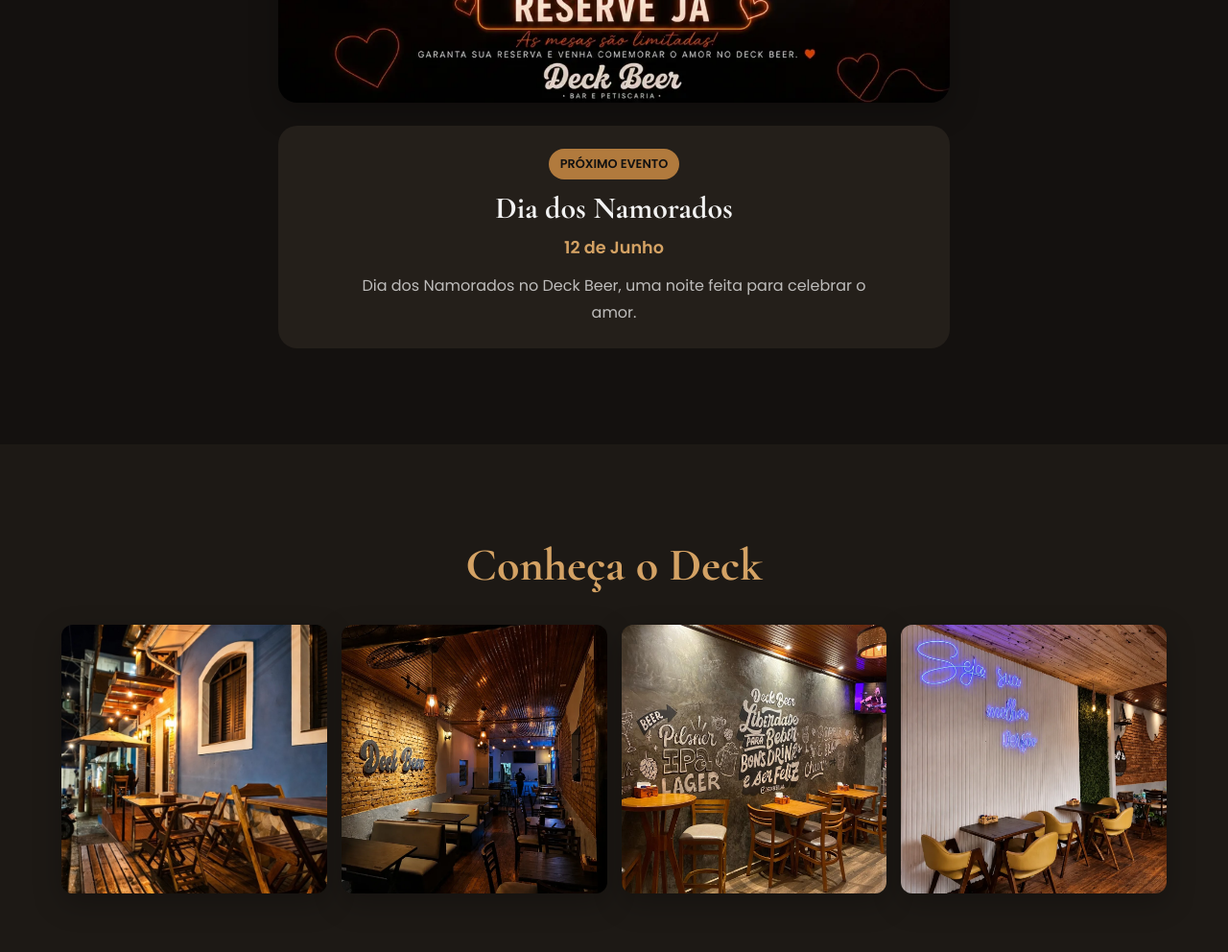
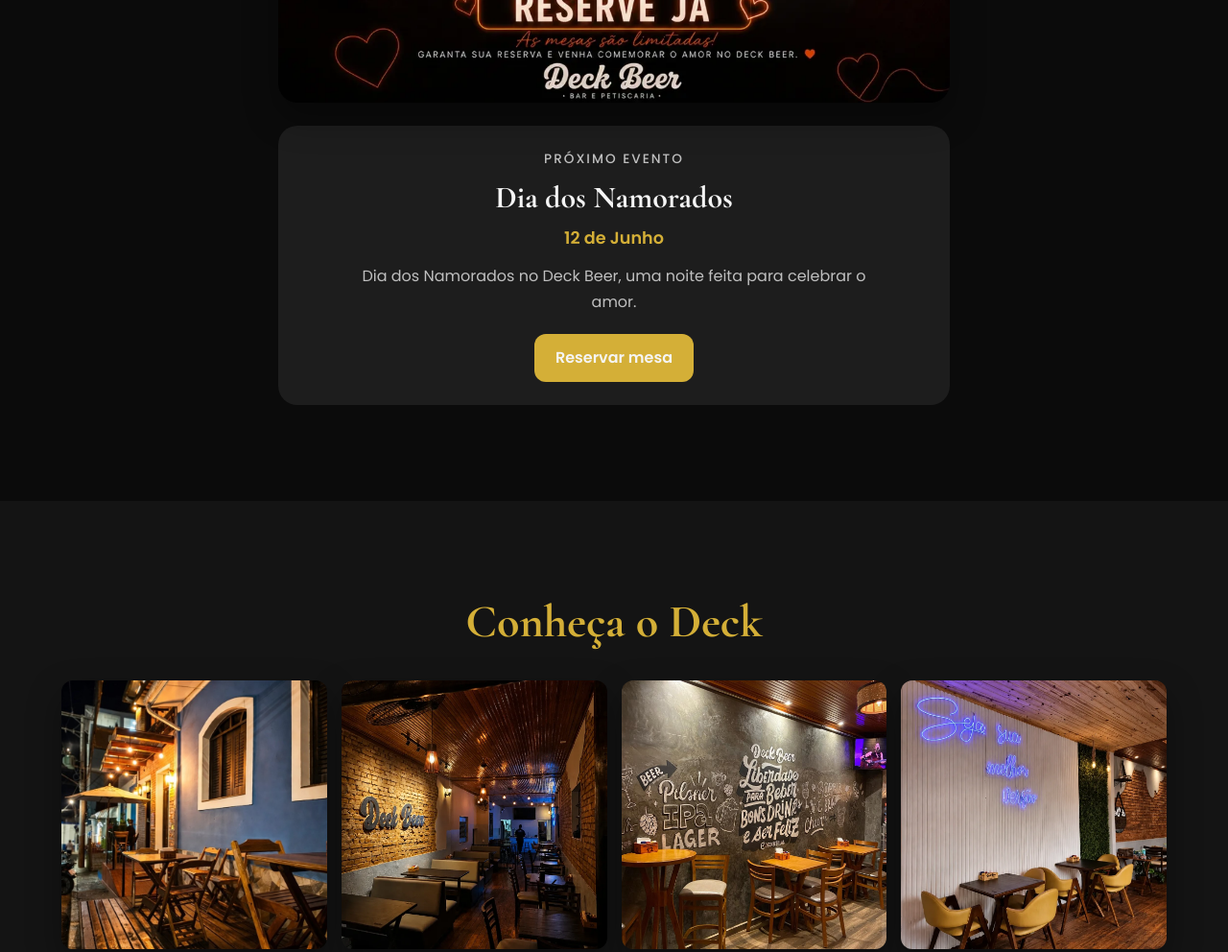
Before and after one commit to Juninalv/deck-beer, a plain HTML site: page index.html in a window 1280 px wide. Shown: the part 3260-4252 px from the top of the page at 96% size. Drawn offline with nearby package versions, Linux system fonts and the light colour scheme.

Commit message:
correções

```diff
--- a/CSS/evento.css
+++ b/CSS/evento.css
@@ -33,18 +33,22 @@
   background: var(--bg-card);
   border-radius: var(--radius-md);
   text-align: center;
+  display: flex;
+  flex-direction: column;
+  align-items: center;
 }
 
 .evento-tag {
-  display: inline-block;
+  display: block;
   margin-bottom: 12px;
-  padding: 6px 12px;
-  background: var(--bg-secondary);
-  color: var(--text-tertiary);
-  font-size: 0.8rem;
-  font-weight: 600;
+  background: none;
+  padding: 0;
+  border-radius: 0;
+  font-size: 0.85rem;
+  font-weight: 500;
+  letter-spacing: 2px;
   text-transform: uppercase;
-  border-radius: 999px;
+  color: var(--text-muted);
 }
 
 .evento-info h3 {
@@ -65,6 +69,7 @@
   margin: 0 auto;
   line-height: 1.7;
   color: var(--text-muted);
+  margin-bottom: 0;
 }
 
 .slider-btn {
@@ -92,6 +97,23 @@
 .slider-btn:hover {
   background: var(--bg-secondary);
   color: var(--text-tertiary);
+}
+
+.btn-reservar {
+  margin-top: 20px;
+  padding: 12px 22px;
+  background: var(--bg-secondary);
+  color: var(--text-primary);
+  border: none;
+  border-radius: var(--radius-sm);
+  font-weight: 600;
+  cursor: pointer;
+  transition: 0.3s ease;
+}
+
+.btn-reservar:hover {
+  filter: brightness(1.15);
+  transform: translateY(-2px);
 }
 
 /* =========================
--- a/CSS/global.css
+++ b/CSS/global.css
@@ -3,23 +3,20 @@
 ========================= */
 
 :root {
-  /* Fundos */
-  --bg-primary: #14110f;
-  --bg-secondary: #b17a3d;
-  --bg-tertiary: #1d1915;
-  --bg-card: #241f1a;
+  --bg-primary: #0b0b0b;
+  --bg-secondary: #d4af37;
+  --bg-tertiary: #141414;
+  --bg-card: #1d1d1d;
 
-  /* Textos */
-  --text-primary: #f2f2f2;
-  --text-secondary: #d4a264;
+  --text-primary: #f5f5f5;
+  --text-secondary: #d4af37;
   --text-tertiary: #111111;
-  --text-muted: rgba(242, 242, 242, 0.75);
+  --text-muted: rgba(245, 245, 245, 0.75);
 
-  /* Efeitos */
-  --overlay-dark: rgba(0, 0, 0, 0.55);
-  --shadow-card: 0 10px 30px rgba(0, 0, 0, 0.25);
+  --overlay-dark: rgba(0, 0, 0, 0.65);
 
-  /* Bordas */
+  --shadow-card: 0 15px 35px rgba(0, 0, 0, 0.35);
+
   --radius-sm: 12px;
   --radius-md: 20px;
 }
--- a/index.html
+++ b/index.html
@@ -196,40 +196,36 @@
           <div class="slides">
             <div class="slide active">
               <img src="./img/evento1.jpg" alt="Dia dos Namorados" />
-
-              <div class="evento-info">
-                <span class="evento-tag">Próximo Evento</span>
-
-                <h3>Dia dos Namorados</h3>
-
-                <div class="evento-data">12 de Junho</div>
-
-                <p>
-                  Dia dos Namorados no Deck Beer, uma noite feita para celebrar
-                  o amor.
-                </p>
-              </div>
             </div>
 
             <div class="slide">
-              <img src="./img/evento2.jpg" alt="Evento" />
-
-              <div class="evento-info">
-                <span class="evento-tag">Próximo Evento</span>
-
-                <h3>Em Breve</h3>
-
-                <div class="evento-data">A definir</div>
-
-                <p>
-                  Novidades chegando. Acompanhe nossas redes sociais para ficar
-                  por dentro.
-                </p>
-              </div>
+              <img src="./img/evento2.jpg" alt="Evento futuro" />
             </div>
           </div>
 
           <button class="slider-btn next">&#10095;</button>
+        </div>
+
+        <!-- INFO FIXA (NÃO MUDA NUNCA) -->
+        <div class="evento-info">
+          <div class="evento-tag">Próximo evento</div>
+
+          <h3>Dia dos Namorados</h3>
+
+          <div class="evento-data">12 de Junho</div>
+
+          <p>
+            Dia dos Namorados no Deck Beer, uma noite feita para celebrar o
+            amor.
+          </p>
+
+          <a
+            class="btn-reservar"
+            href="https://wa.me/5512997314471?text=Olá!%20Quero%20reservar%20uma%20mesa%20para%20o%20evento."
+            target="_blank"
+          >
+            Reservar mesa
+          </a>
         </div>
       </div>
     </section>
```
